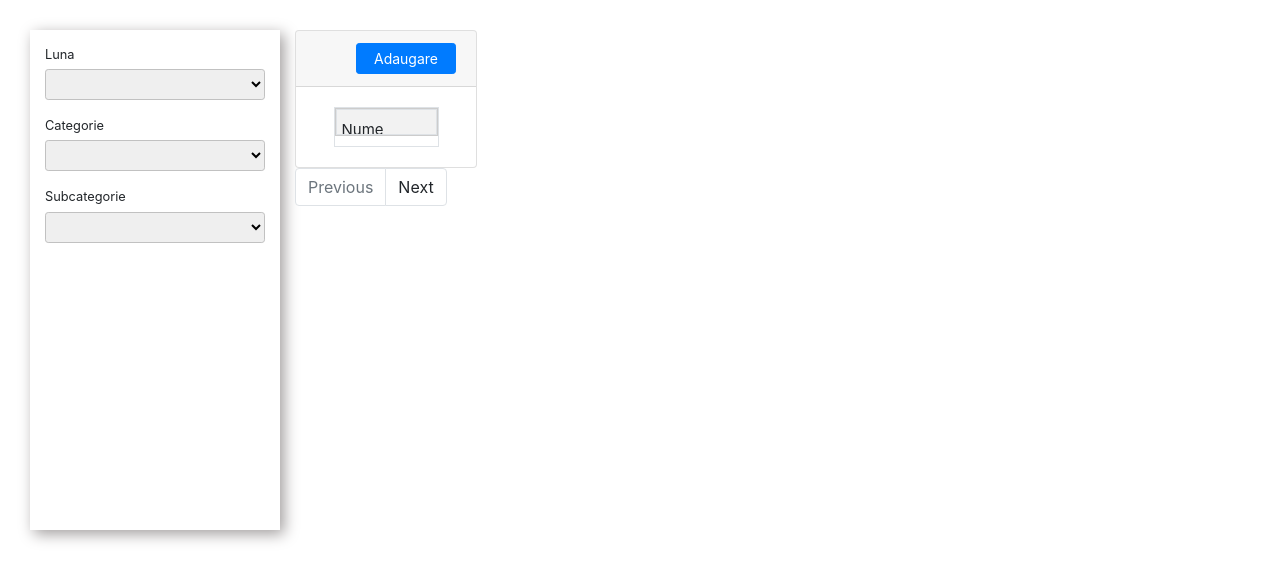
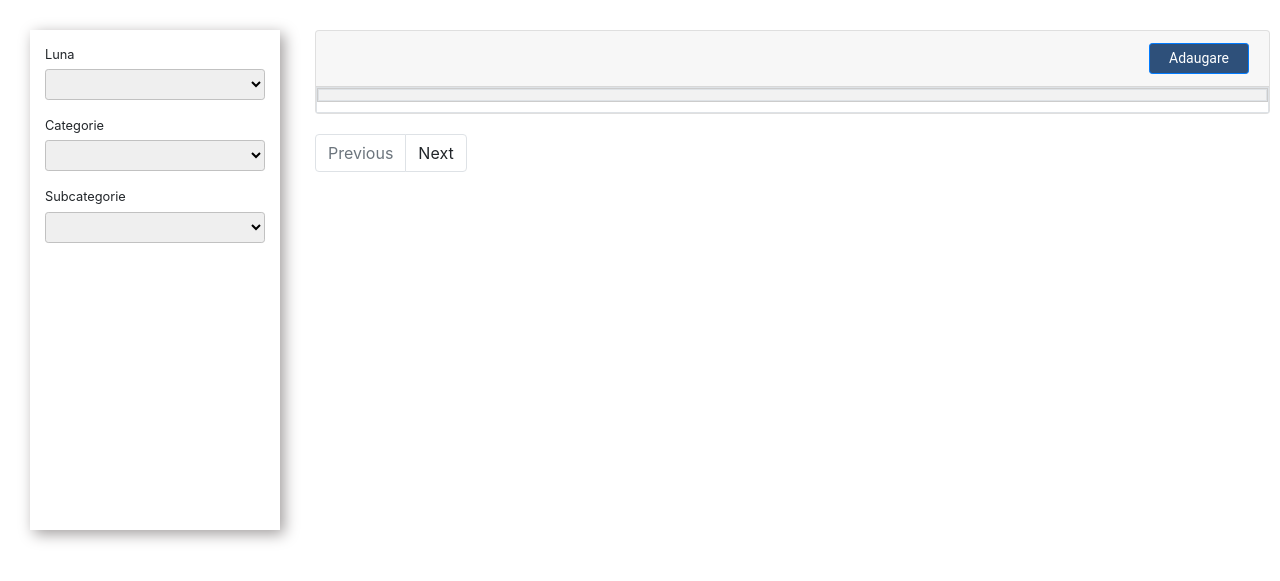
Before and after one commit to tupyy/homesite, a Django app: template templates/money/payment/view_month.html in a window 1280 px wide. Shown: the part 56-637 px from the top of the page. Run offline with Django 3.2, Linux system fonts and the light colour scheme; the template is opened without the code that fills it, so the values that code supplies are empty; some libraries are stand-ins or nearby versions.

Commit message:
add css to payment table and icons for actions

```diff
--- /dev/null
+++ b/money/static/money/css/payment_table.css
@@ -0,0 +1,3 @@
+.product-table img {
+    width: 24px;
+}
--- /dev/null
+++ b/money/static/money/css/table.css
@@ -0,0 +1,113 @@
+.payments-table {
+    margin: 0 20px auto 20px;
+    font-family: 'Roboto', sans-serif;
+    font-size: 14px;
+    width: 100%;
+}
+
+.panel-table .card-body {
+    padding: 0;
+    text-align: center;
+}
+
+.table > thead > tr > th,
+.table > tbody > tr > td {
+    vertical-align: middle;
+}
+
+.table > tbody > tr > td > img {
+    width: 16px;
+}
+
+.table > tbody > tr > td {
+    padding: 0.3rem;
+}
+
+.table > tbody > tr > .action-cell {
+    width: 100px;
+}
+
+.panel-table .panel-body .table-bordered {
+    border-style: none;
+    margin: 0;
+}
+
+.panel-table .panel-body .table-bordered > thead > tr > th:first-of-type {
+    text-align: center;
+    width: 100px;
+}
+
+.panel-table .panel-body .table-bordered > thead > tr > th:last-of-type,
+.panel-table .panel-body .table-bordered > tbody > tr > td:last-of-type {
+    border-right: 0px;
+}
+
+.panel-table .panel-body .table-bordered > thead > tr > th:first-of-type,
+.panel-table .panel-body .table-bordered > tbody > tr > td:first-of-type {
+    border-left: 0px;
+}
+
+.panel-table .panel-body .table-bordered > tbody > tr:first-of-type > td {
+    border-bottom: 0px;
+}
+
+.panel-table .panel-body .table-bordered > thead > tr:first-of-type > th {
+    border-top: 0px;
+}
+
+.panel-table .panel-footer .pagination {
+    margin: 0;
+}
+
+.row-actions {
+    display: flex;
+    align-items: center;
+    justify-content: center;
+}
+
+.table {
+    margin-bottom: 0;
+}
+/*
+used to vertically center elements, may need modification if you're not using default sizes.
+*/
+.panel-table .panel-footer .col {
+    line-height: 34px;
+    height: 34px;
+}
+
+.panel-table .card-header .col h3 {
+    line-height: 30px;
+    height: 30px;
+}
+
+.panel-table .panel-body .table-bordered > tbody > tr > td {
+    line-height: 34px;
+}
+
+.row-actions .btn img {
+    width: 25px;
+    height: 25px;
+    filter: invert(1)
+}
+
+.row .btn-create {
+    background-color: #2E507A;
+}
+
+.row .btn-create:hover {
+    background-color: #03465C;
+}
+
+.row-actions .btn-create {
+    background-color: #2E507A;
+}
+
+.table .btn-primary {
+    margin-right: 5px;
+    background-color: #2E507A;
+}
+
+.table .btn-primary:hover {
+    background-color: #03465C;
+}
--- a/money/static/money/css/view_month.css
+++ b/money/static/money/css/view_month.css
@@ -17,58 +17,9 @@
     margin-bottom: 5px;
 }
 
-.div-table {
-    display: table-cell;
-    background-color: #ffffff;
-    font-size: 0.8rem;
-}
-
-
 .btn {
     margin-left: 10px;
     min-width: 100px;
-}
-
-.div-btn {
-    margin: 0 auto;
-    display: flex;
-    align-items: center;
-    justify-content: center;
-}
-
-.tr > td:last-of-type {
-    table-layout: fixed;
-    width: 150px;
-}
-
-.td-btn {
-    table-layout: fixed;
-    display: flex;
-    align-items: center;
-    justify-content: center;
-}
-
-.table {
-    table-layout: fixed;
-    width: 75%;
-    margin:auto;
-}
-
-td {
-    box-sizing: border-box;
-    line-height: 13px;
-    table-layout: fixed;
-    font-size: 15px;
-}
-
-tr {
-    text-align: center;
-}
-
-thead {
-    background-color: #ececec;
-    border-top:0;
-    font-size: 0.85rem;
 }
 
 .form-filter {
@@ -82,7 +33,16 @@
 
 .form-control-sm {
     width: 100%;
-    border-color:#c1c1c1;
+    border-color: #c1c1c1;
+}
+
+.table-container {
+    display: block;
+    width: 100%;
+}
+
+.pagination-container {
+    margin: 20px 20px auto 20px;
 }
 /* Zebra striping
 tr:nth-of-type(odd) {
@@ -94,7 +54,7 @@
 and also iPads specifically.
 */
 @media only screen and (max-width: 760px),
-(min-device-width: 768px) and (max-device-width: 1024px)  {
+(min-device-width: 768px) and (max-device-width: 1024px) {
     /* Force table to not be like tables anymore */
     table,
     thead,
@@ -184,7 +144,7 @@
     }
 }
 
-@media screen and (max-width:766.99px) {
+@media screen and (max-width: 766.99px) {
     .form-group {
         margin-left: 0;
         margin-right: 0;
@@ -192,7 +152,7 @@
     }
 }
 
-@media screen and (max-width:574.99px) {
+@media screen and (max-width: 574.99px) {
     .main_container {
         display: block;
         width: 100%;
@@ -216,7 +176,7 @@
     }
 }
 
-@media screen and (max-width:574.99px) {
+@media screen and (max-width: 574.99px) {
     .form-filter {
         max-height: 250px;
         box-shadow: 0 0;
```
Also changed, not shown: money/static/money/image/pencil.png (added), money/static/money/image/trash_can.png (added).
